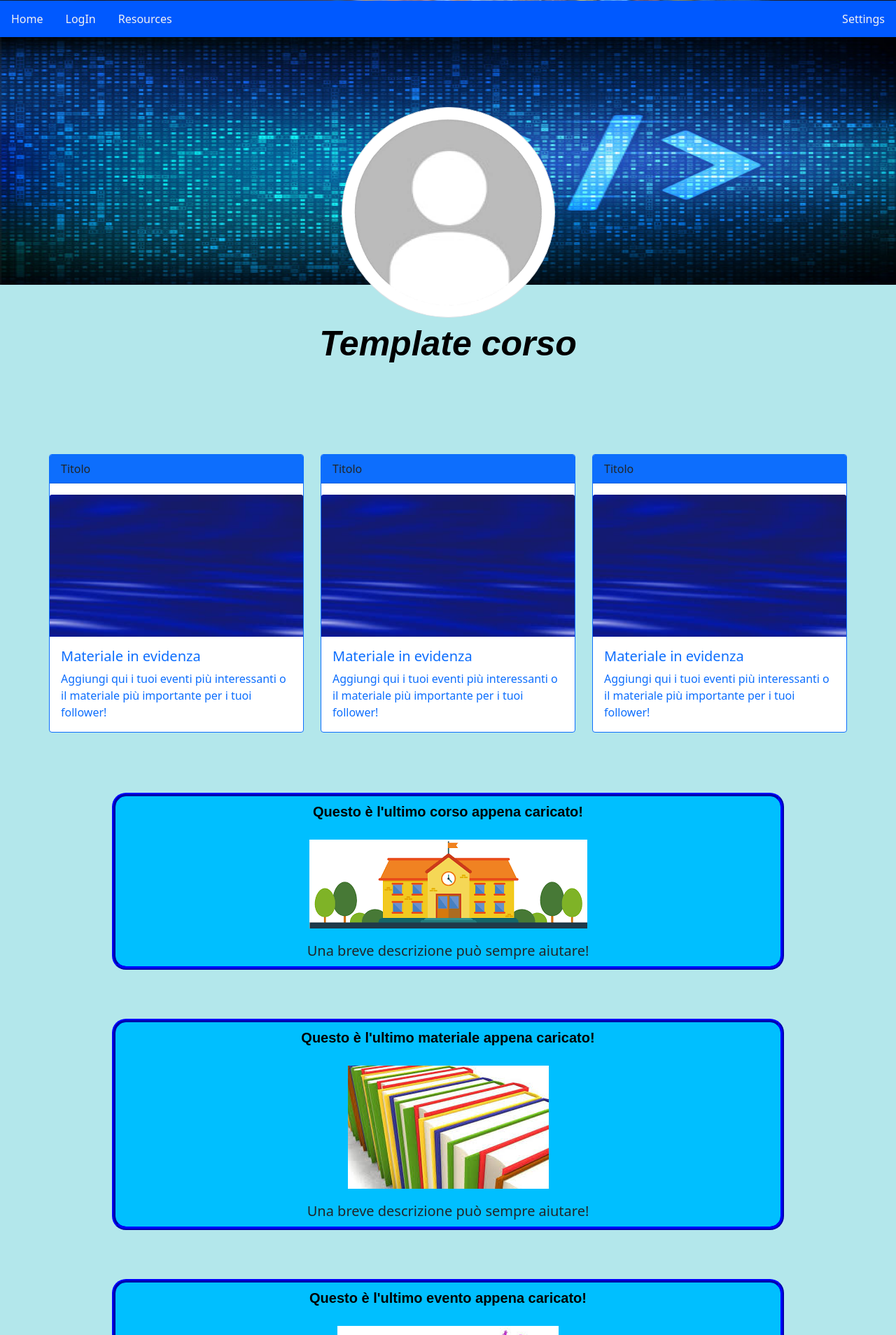
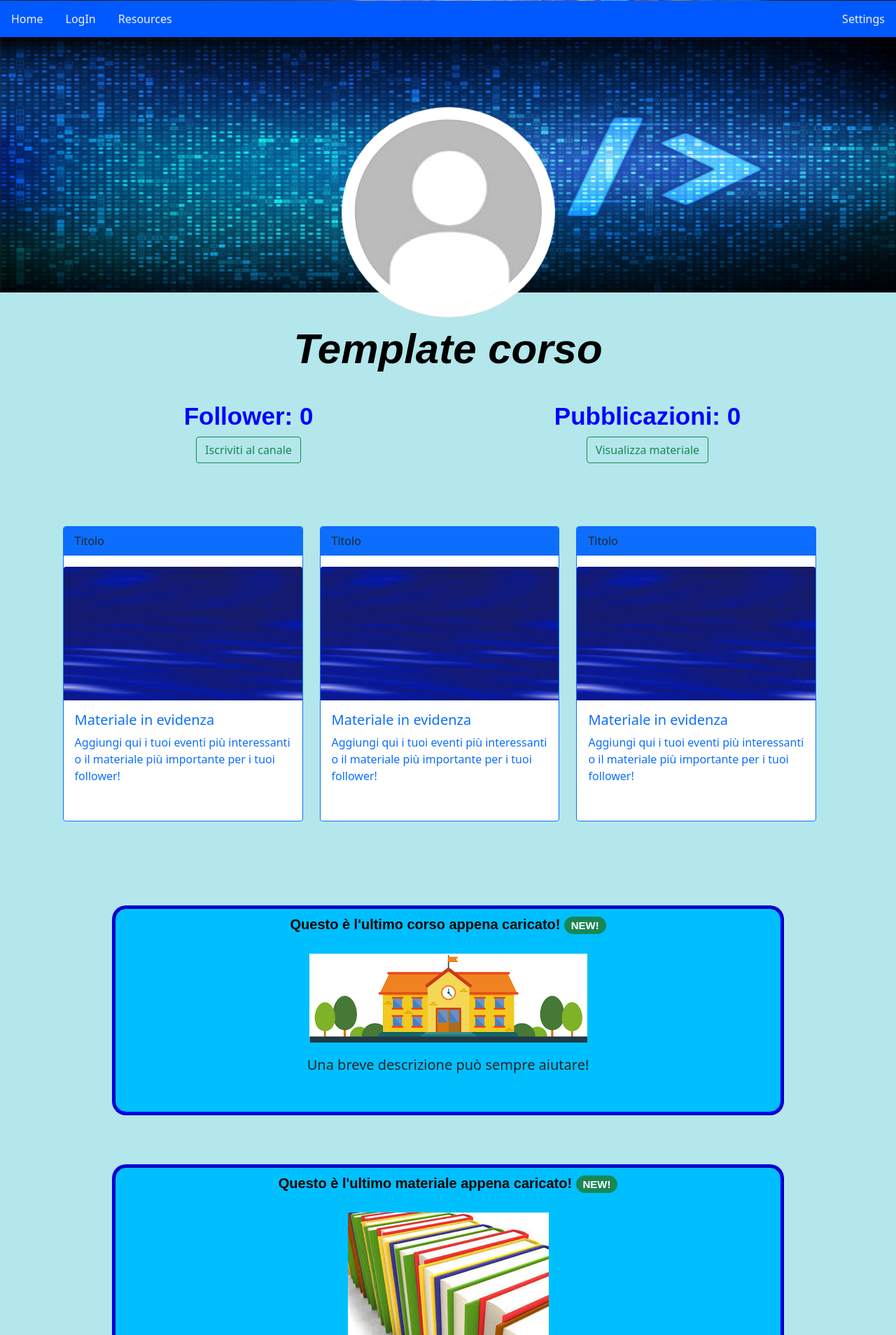
Before and after one commit to crestini1844738/JustClick, a PHP site: page /public/views/courses.html in a window 1280 px wide. Shown: the part 271-2179 px from the top of the page at 70% size. Run offline with PHP 8.4, Linux system fonts and the light colour scheme.

Commit message:
courses layout completed

```diff
--- a/public/styles/courses.css
+++ b/public/styles/courses.css
@@ -1,5 +1,7 @@
 .center{
   background-color: rgb(179, 231, 235);
+  padding: 0px;
+  margin:0px;
 }
 
 .coverimage {
@@ -12,33 +14,33 @@
     background-position: top;
   }
 
-  .spacing{
-    height: 70px;
+  .profileimage {
+    margin-top: 70px;
   }
 
-  .profileimage {
-    border-style: groove;
-    border-color:  rgb(0, 89, 255);
-    border-radius: 20px;
-    border-width: medium;
+  .profilename{
+    font-size:60px;
+    font-style: italic;
+    font-weight: bold;
+    font-family: Arial, Helvetica, sans-serif;
+    color:black;
+  }
+
+  .center h1{
+    font-family: Arial, Helvetica, sans-serif;
+    font-weight: bolder;
+    font-size:35px;
+    color:blue;
   }
 
   .content-row {
-    padding: 70px;
-    align-items: center;
+    padding: 70px 7%;
+    max-width: 100%;
   }
 
   .sized-card{
     max-width: 30rem;
     padding: 0px;
-  }
-
-  .profilename{
-    font-size:50px;
-    font-style: italic;
-    font-weight: bold;
-    font-family: Arial, Helvetica, sans-serif;
-    color:black;
   }
 
   .bds{
@@ -51,12 +53,14 @@
 
   .courses{
     width: 75%;
-    max-height: 500px;
+    height: 300px;
     padding-bottom: 10px;
     padding-top: 10px;
     background-color: deepskyblue;
-    position: relative;
-    left: 12.5%;
+    margin-left: 12.5%;
+    margin-right: 12.5%;
+    margin-top: 70px;
+    margin-bottom: 70px;
   }
 
   .courses h2{
@@ -67,6 +71,11 @@
   }
 
   .courses img{
-    padding-top: 20px;
-    padding-bottom: 20px;
+    margin-top: 20px;
+    margin-bottom: 20px;
   }
+
+  .switchcourses{
+    margin-left: 12.5%;
+    padding-bottom: 50px;
+  }
--- a/public/views/courses.html
+++ b/public/views/courses.html
@@ -28,21 +28,44 @@
             <input id="submit" type="submit" value="CERCA">
         </form>-->
     </div>
+
+
     <!-- parte del body da modificare ognuno di noi -->
 
     <div class="center">
 
-        <!-- immagine profilo e copertina-->
+        <!-- immagine profilo e copertina -->
         <div class="coverimage">
             <div class="text-center">
-                <div class="spacing"></div>
                 <!-- immagine circolare con bordo-->
-                <img src="../img/default_image.png" class="img-fluid img-thumbnail rounded-circle w-25 p-3" alt="JustClick">
+                <img src="../img/default_image.png" class="profileimage img-fluid img-thumbnail rounded-circle w-25 p-3" alt="JustClick">
                 <div class="profilename">Template corso</div>
             </div>
         </div>
 
-        <!-- materiale in evidenza-->
+        <!-- informazioni varie -->
+        <div class="container">
+            <div class="row">
+                <div class="col text-center">
+                    <h1> Follower: 0</h1>
+                </div>
+                <div class="col text-center">
+                    <h1> Pubblicazioni: 0</h1>
+                </div>
+            </div>
+
+            <div class="row">
+                <div class="col text-center">
+                    <div class="btn btn-outline-success">Iscriviti al canale</div>
+                </div>
+                <div class="col text-center">
+                    <div class="btn btn-outline-success">Visualizza materiale</div>
+                </div>
+            </div>
+        </div>
+
+
+        <!-- materiale in evidenza -->
         <div class="row content-row">
 
             <div class="col">
@@ -82,30 +105,27 @@
 
         <!-- elenco dei corsi-->
         <div class="courses bds text-center" >
-            <h2>Questo è l'ultimo corso appena caricato!</h2>
+            <h2>Questo è l'ultimo corso appena caricato! <span class="badge rounded-pill bg-success">NEW!</span></h2>
             <img src="../img/default_school.png" class="img-fluid" alt="JustClick">
             <h5 class="card-text">Una breve descrizione può sempre aiutare!</h5>
         </div>
-        <div class="spacing"></div>
 
         <div class="courses bds text-center">
-            <h2>Questo è l'ultimo materiale appena caricato!</h2>
+            <h2>Questo è l'ultimo materiale appena caricato! <span class="badge rounded-pill bg-success">NEW!</span></h2>
             <img src="../img/default_books.jpeg" class="img-fluid" alt="JustClick">
             <h5 class="card-text">Una breve descrizione può sempre aiutare!</h5>
         </div>
-        <div class="spacing"></div>
 
         <div class="courses bds text-center">
-            <h2>Questo è l'ultimo evento appena caricato!</h2>
+            <h2>Questo è l'ultimo evento appena caricato! <span class="badge rounded-pill bg-success">NEW!</span></h2>
             <img src="../img/default_event.jpeg" class="img-fluid" alt="JustClick">
             <h5 class="card-text">Una breve descrizione può sempre aiutare!</h5>
         </div>
-        <div class="spacing"></div>
 
 
         <!-- cambia pagina per altri corsi-->
         <nav aria-label="Search other courses">
-            <ul class="pagination center" style="padding-left: 15%;">
+            <ul class="pagination center switchcourses">
               <li class="page-item"><a class="page-link" href="#">Previous</a></li>
               <!-- decommenta per disabilitare --
               <li class="page-item disabled"><a class="page-link" href="#" tabindex="-1" aria-disabled="true">Previous</a></li> -->
@@ -123,8 +143,6 @@
 
     <!-- fine parte del body da modificare-->
 
-
-
     <footer>
         <h2>Seguici sui nostri canali social</h2>
         <a href="#" class="fa fa-facebook"></a>
--- a/public/views/index.html
+++ b/public/views/index.html
@@ -19,7 +19,7 @@
     <div class="topnav">
         <a href="#">Home</a>
         <a href="http://localhost:8889/login">LogIn</a>
-        <a href="http://localhost/courses">Courses</a>
+        <a href="http://localhost:8889/courses">Courses</a>
         <a href="http://localhost/settings" style="float:right">Settings</a>
 
         <!--<form class="modulo-ricerca">
```
